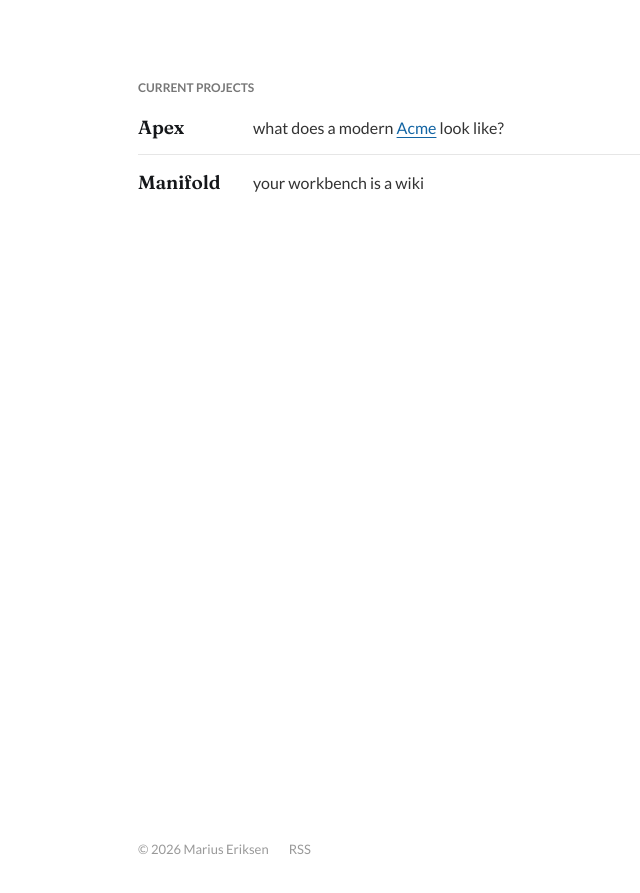
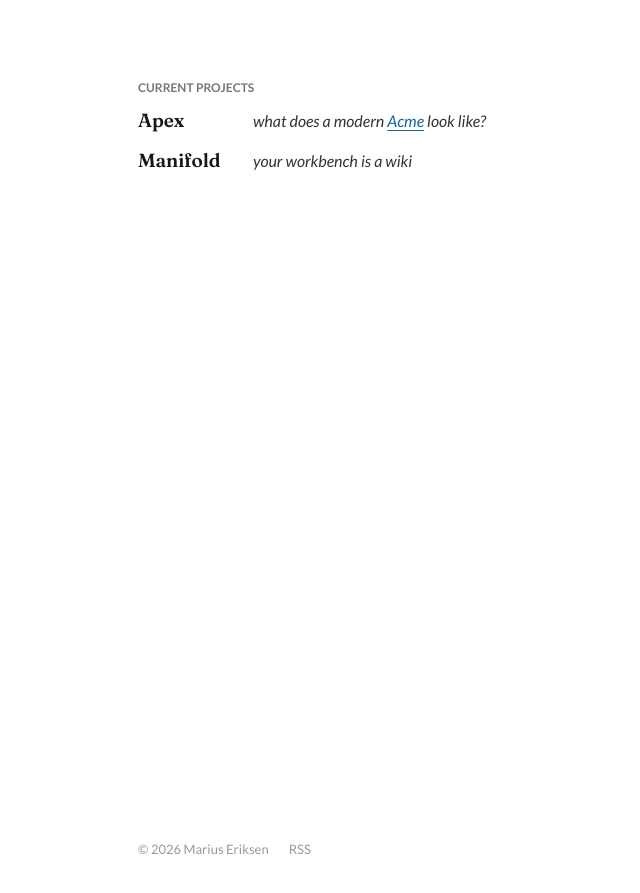
Before and after one commit to mariusae/mariusae.github.io, a Jekyll site: the page built from index.html, in a window 1280 px wide. Shown: the top 893 px of the page, without its empty margins (142-782 px from the left). Built offline with Jekyll 4.4.1, drawn with Linux system fonts in a browser that asks for light colours.

Commit message:
Projects: no rules between rows, italic descriptions
Co-Authored-By: Claude Opus 5.5 <noreply@anthropic.com>
Claude-Session: https://claude.ai/code/session_01KTPpusonhcXPjcQ2kkYfF6

```diff
--- a/assets/css/style.css
+++ b/assets/css/style.css
@@ -125,7 +125,10 @@ img { max-width: 100%; height: auto; display: block; }
 }
 
 .feed-name { flex-shrink: 0; width: 10rem; }
-.feed-desc { color: var(--text); }
+.feed-desc { color: var(--text); font-style: italic; }
+
+.feed-projects .feed-item { padding: 0.8rem 0; }
+.feed-projects .feed-item + .feed-item { border-top: 0; }
 
 /* Post */
 
--- a/index.html
+++ b/index.html
@@ -2,7 +2,7 @@
 layout: default
 ---
 {% assign posts = site.posts | where_exp: "p", "p.draft != true" %}
-<section class="feed canvas">
+<section class="feed feed-projects canvas">
   <h2 class="feed-heading">Current projects</h2>
   <div class="feed-item">
     <a class="feed-title feed-name" href="{{ '/apex/' | relative_url }}">Apex</a>
```
